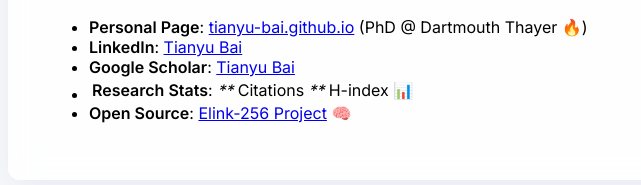
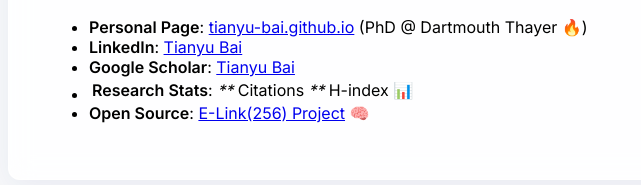
Before and after one commit to Tianyu-Bai/Tianyu-Bai.github.io, a Jekyll site: the page built from _pages/includes/homepage.md, in a window 1280 px wide. Shown: the part 869-1054 px from the top of the page, without its empty margins (0-641 px from the left). Built offline with Jekyll 4.4.1, drawn with Linux system fonts in a browser that asks for light colours; our own code applies the rules of GitHub Pages for plain Markdown files.

Commit message:
Update project name in Open Source section

```diff
--- a/_pages/includes/homepage.md
+++ b/_pages/includes/homepage.md
@@ -3,4 +3,4 @@
 - **LinkedIn**: [Tianyu Bai](https://www.linkedin.com/in/tianyubai/)
 - **Google Scholar**: [Tianyu Bai](https://scholar.google.com/citations?user=pX1H0FgAAAAJ)
 - **Research Stats**: **{{citations}}** Citations | **{{h_index}}** H-index 📊
-- **Open Source**: [Elink-256 Project](https://github.com/tianyu-bai/ELINK) 🧠
+- **Open Source**: [E-Link(256) Project](https://github.com/tianyu-bai/E-Link) 🧠
```
